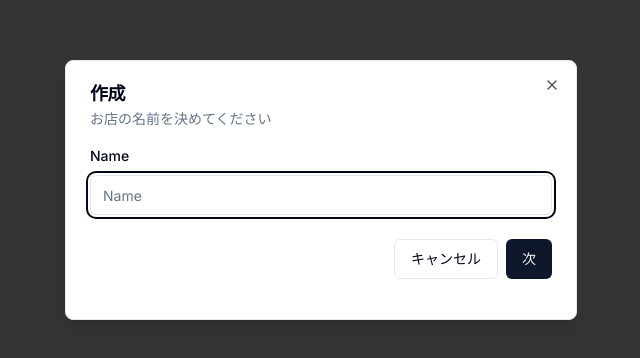
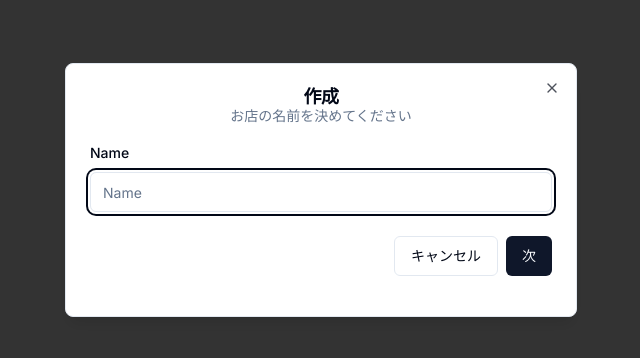
Before and after one commit to kubota20/nextJs14_ECsite_test, a Next.js app in the folder my-app/: page / in a window 1280 px wide. Shown: the part 210-568 px from the top of the page, without its empty margins (319-959 px from the left). Built offline with nearby package versions, Linux system fonts and the light colour scheme; no server answers; the database is empty; sample sign-in values are in the browser's storage.

Commit message:
text-centerを追加

```diff
--- a/my-app/src/components/ui/modal.tsx
+++ b/my-app/src/components/ui/modal.tsx
@@ -1,5 +1,6 @@
 // "use client";
 
+import { cn } from "@/lib/utils";
 import {
   Dialog,
   DialogContent,
@@ -33,8 +34,10 @@ export const Modal = ({
     <Dialog open={isOpen} onOpenChange={onChange}>
       <DialogContent>
         <DialogHeader>
-          <DialogTitle>{title}</DialogTitle>
-          <DialogDescription>{description}</DialogDescription>
+          <div className={cn("text-center")}>
+            <DialogTitle>{title}</DialogTitle>
+            <DialogDescription>{description}</DialogDescription>
+          </div>
           <div>{children}</div>
         </DialogHeader>
       </DialogContent>
```
